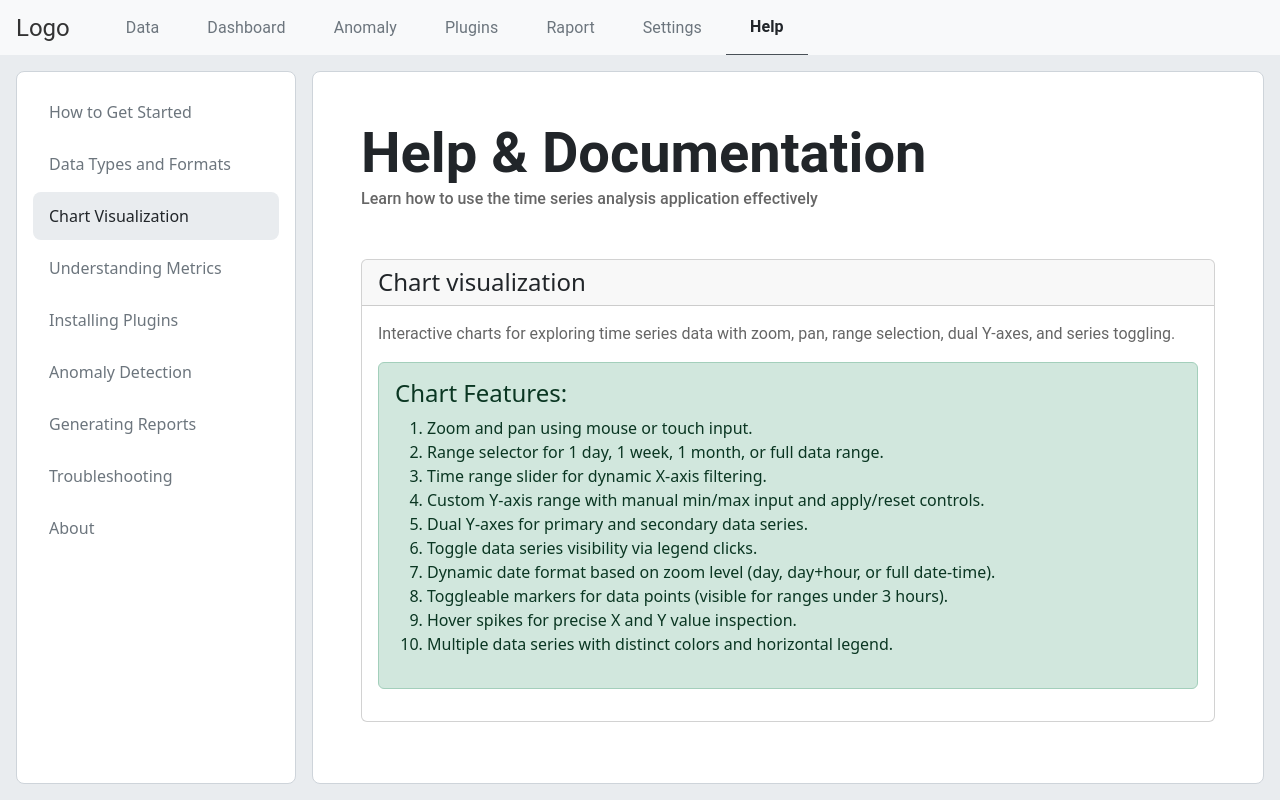
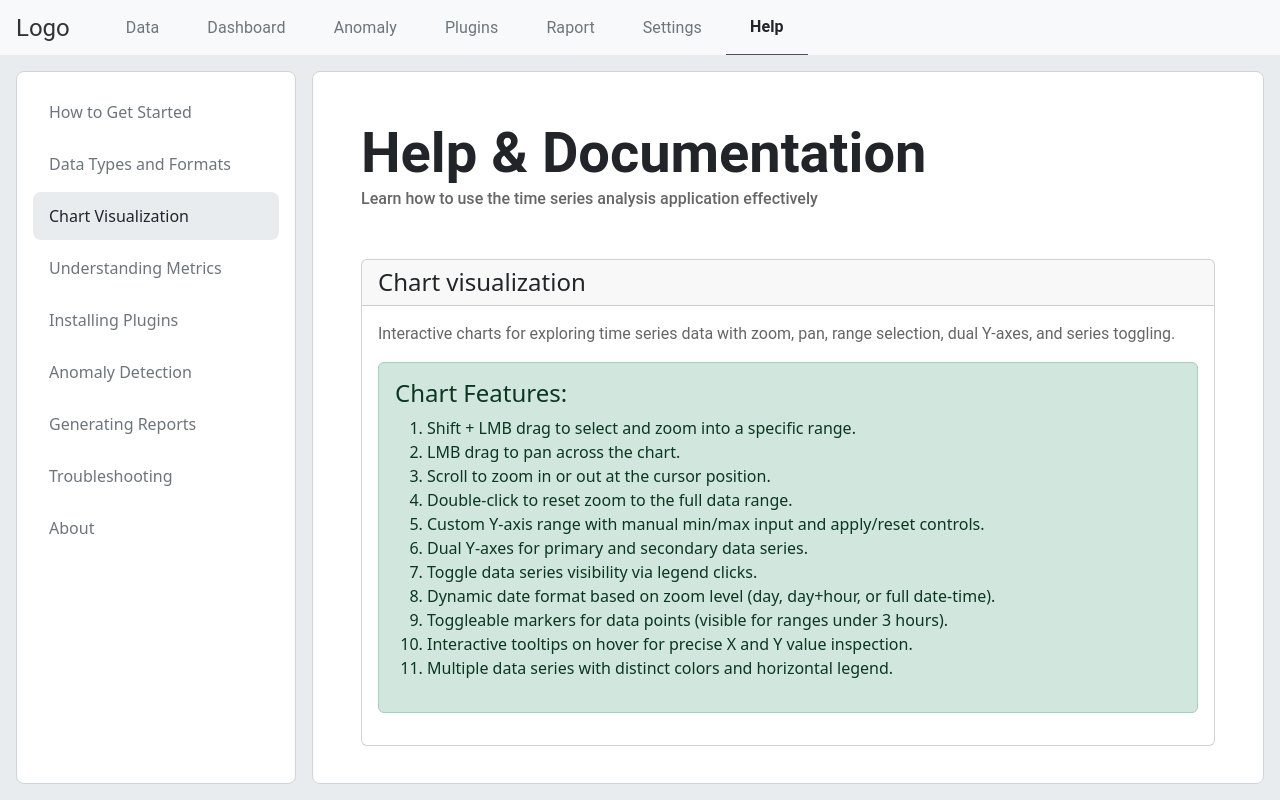
Before and after one commit to misko02/Comparison-Tool, a React (Create React App) app in the folder client/: page /help/chart-visualization in a window 1280 px wide. Built offline with nearby package versions, Linux system fonts and the light colour scheme.

Commit message:
Enhance HelpChartVisualization with additional chart interactivity examples

```diff
--- a/client/src/pages/Help/HelpSubChartVisualization.tsx
+++ b/client/src/pages/Help/HelpSubChartVisualization.tsx
@@ -12,15 +12,16 @@ export const HelpChartVisualization = (): JSX.Element => {
         <Alert variant="success">
           <Alert.Heading>Chart Features:</Alert.Heading>
           <ol>
-            <li>Zoom and pan using mouse or touch input.</li>
-            <li>Range selector for 1 day, 1 week, 1 month, or full data range.</li>
-            <li>Time range slider for dynamic X-axis filtering.</li>
+            <li>Shift + LMB drag to select and zoom into a specific range.</li>
+            <li>LMB drag to pan across the chart.</li>
+            <li>Scroll to zoom in or out at the cursor position.</li>
+            <li>Double-click to reset zoom to the full data range.</li>
             <li>Custom Y-axis range with manual min/max input and apply/reset controls.</li>
             <li>Dual Y-axes for primary and secondary data series.</li>
             <li>Toggle data series visibility via legend clicks.</li>
             <li>Dynamic date format based on zoom level (day, day+hour, or full date-time).</li>
             <li>Toggleable markers for data points (visible for ranges under 3 hours).</li>
-            <li>Hover spikes for precise X and Y value inspection.</li>
+            <li>Interactive tooltips on hover for precise X and Y value inspection.</li>
             <li>Multiple data series with distinct colors and horizontal legend.</li>
           </ol>
         </Alert>
```
